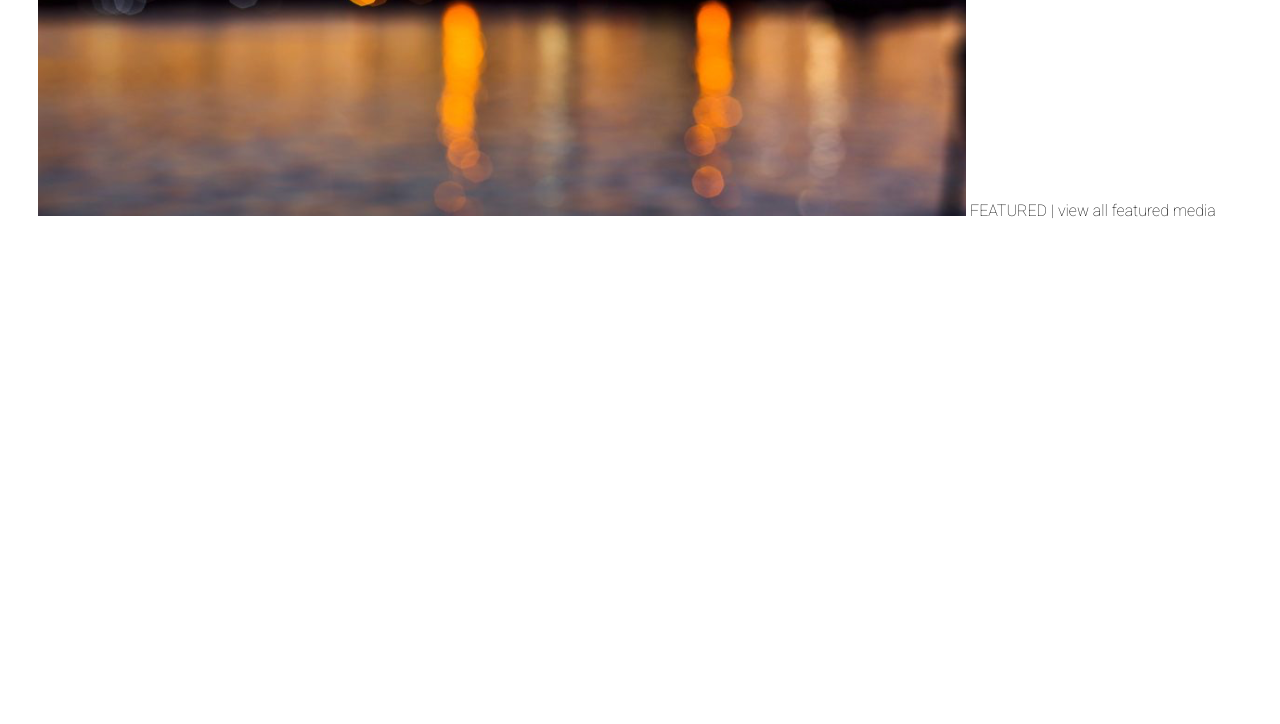
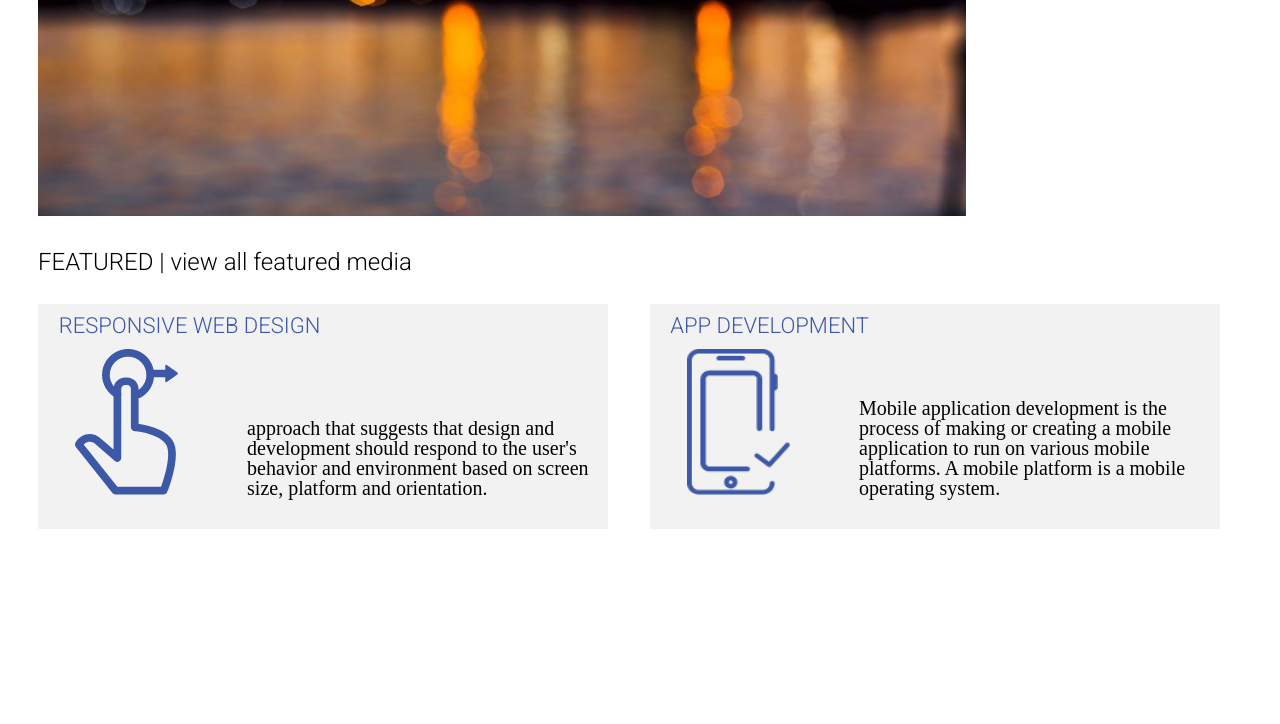
Before and after one commit to Ssosiashvili/lesson-5-github2, a plain HTML site: page index.html in a window 1280 px wide. Shown: the part 453-1177 px from the top of the page. Before the commit the page ends 800 px from the top, so only its background shows below. Drawn offline with Linux system fonts and the light colour scheme; a web font is replaced by a local one.

Commit message:
update index.html and style.css
დავასრულე index.html და style.css.

```diff
--- a/index.html
+++ b/index.html
@@ -5,8 +5,7 @@
 		<link rel="stylesheet" href="reset.css">
 		<link rel="stylesheet" href="style.css">
 		<link rel="preconnect" href="https://fonts.gstatic.com">
-		<link rel="stylesheet" href="https://fonts.googleapis.com/css2?family=Roboto:wght@100&display=swap">
-
+		<link rel="stylesheet" href="https://fonts.googleapis.com/css2?family=Roboto:wght@100;300&display=swap" >
 		<title>დავალება 5</title>
 	</head>
 	<body>
@@ -31,6 +30,29 @@
 			<div class="featured">
 				FEATURED | view all featured media
 			</div>
+			<div class="box1">
+				<h2 class="web-design">
+					RESPONSIVE WEB DESIGN
+				</h2>
+				<img class="finger" src="images/finger.png">
+				<p class="text">
+					approach that suggests that design and development should respond to the user's behavior and environment based on screen size, platform and orientation.
+				</p>
+			</div>
+			<div class="box2">
+				<h2 class="APP-DEVELOPMENT">
+					APP DEVELOPMENT
+				</h2>
+				<img class="phone" src="images/phone.png">
+				<p class="text2">
+					Mobile application development is the process of making or creating a mobile application to run on various mobile platforms. A mobile platform is a mobile operating system.
+				</p>
+			</div>
 		</section>
+		<footer>
+			<a href="https://facebook.com"> <img src="images/Path 26.svg" alt="icon"> </a>
+            <div class="line"> </div>
+            <a href="https://facebook.com"> <img src="images/Path 2.svg" alt="icon"> </a>
+		</footer>
 	</body>
 </html>
--- a/style.css
+++ b/style.css
@@ -78,8 +78,77 @@ nav{
 }
 .phone1{
     margin-left: 38px;
+    display: block;
+    margin-bottom: 34.2px;
 }
 .featured{
     font-family: 'Roboto', sans-serif;
-    color: #000000;
+    color: black;
+    margin-left: 38px;
+    font-size: 24px;
+    display: block;
+    margin-bottom: 29.8px;
 }
+.box1{
+    background: #F2F2F2;
+    display: inline-block;
+    width: 570px;
+    height: 225px;
+    margin-left: 38px;
+    margin-bottom: 68.63px;
+}
+.text{
+    display: inline-block;
+    font-size: 20px;
+    width: 355px;
+    margin-top: 0px;
+    margin-bottom: 0px;
+    height: 143.29px;
+}
+.web-design{
+    color: #3D58A6;
+    font-size: 22px;
+    font-family: 'Roboto', sans-serif;
+    margin-left: 20.8px;
+    margin-top: 11.1px;
+    margin-bottom: 12.4px;
+
+}
+.finger{
+    margin-left: 36.8px;
+    margin-top: 0.3px;
+    margin-right: 65.4px;
+    width: 102.87px;
+    height: 145.5px;
+}
+.box2{
+    background: #F2F2F2;
+    display: inline-block;
+    width: 570px;
+    height: 225px;
+    margin-left: 38px;
+}
+.text2{
+    display: inline-block;
+    font-size: 20px;
+    width: 355px;
+    margin-top: 0px;
+    margin-bottom: 0px;
+    height: 143.29px;
+}
+.APP-DEVELOPMENT{
+    color: #3D58A6;
+    font-size: 22px;
+    font-family: 'Roboto', sans-serif;
+    margin-left: 20.3px;
+    margin-top: 11.1px;
+    margin-bottom: 12.4px;
+
+}
+.phone{
+    margin-left: 36.8px;
+    margin-top: 0.3px;
+    margin-right: 65.4px;
+    width: 102.87px;
+    height: 145.5px;
+}
```
